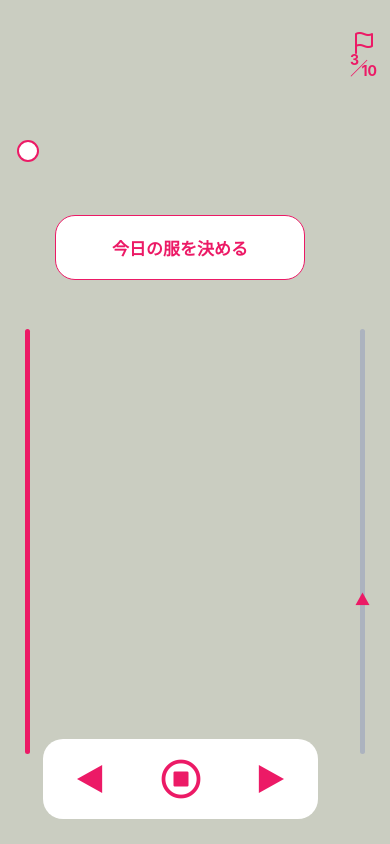
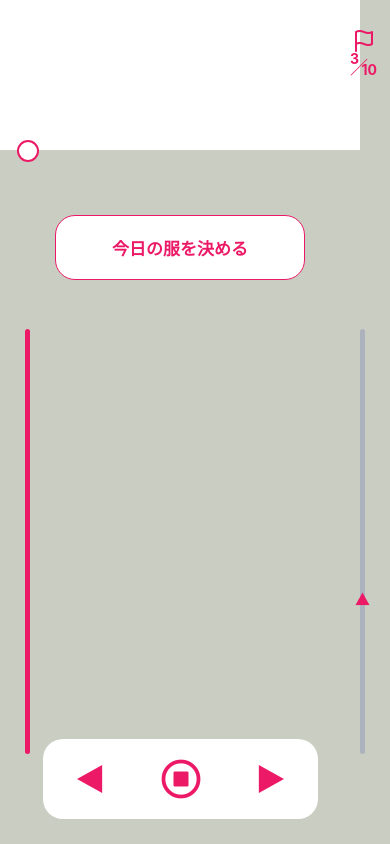
Before and after one commit to daikinetic/Mone, a React Native app: screen / in a window 390 px wide. Built offline with nearby package versions, Linux system fonts and the light colour scheme.

Commit message:
Update TaskMainScreen

```diff
--- a/src/screens/TaskMainScreen.jsx
+++ b/src/screens/TaskMainScreen.jsx
@@ -54,6 +54,14 @@ const styles = StyleSheet.create({
     container: {
         flex: 1,
         backgroundColor: "#cacdc1",
+    },
+    whiteMargin: {
+        backgroundColor: "#FFFFFF",
+        width:360,
+        height:150,
+        position:"absolute",
+        top:0,
+        left:0
     },
     backgroundImage: {
         width:100,
@@ -136,7 +144,7 @@ const styles = StyleSheet.create({
         width:25,
         height:25,
         right:13,
-        top: 30
+        top: 28
     },
     barTriangle: {
         width:25,
@@ -149,7 +157,7 @@ const styles = StyleSheet.create({
         width: 35,
         height: 23,
         position: "absolute",
-        top:55,
+        top:53.5,
         right:10,
         flexDirection:"row",
         padding:0
```
